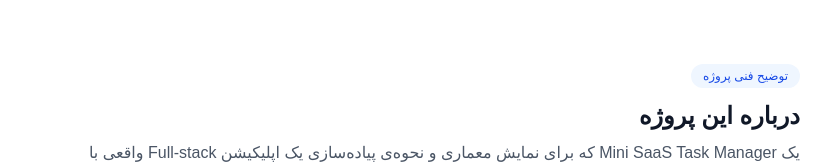
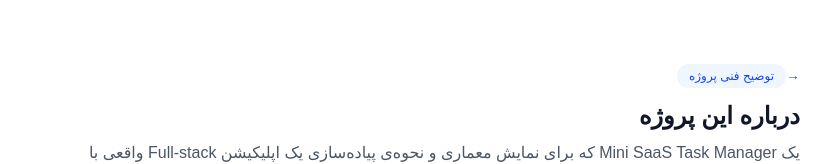
Before and after one commit to trixcoding/SaaS-TaskManager, a Next.js app in the folder myapp/: page /about in a window 1280 px wide. Shown: the top 164 px of the page, without its empty margins (224-1056 px from the left). Built offline with nearby package versions, Linux system fonts and the light colour scheme.

Commit message:
Update page.tsx

```diff
--- a/myapp/app/about/page.tsx
+++ b/myapp/app/about/page.tsx
@@ -7,7 +7,7 @@ export default function AboutPage() {
         {/* Header */}
         <section className="mb-10">
           <Link href="/dashboard" className="text-sm text-blue-600 hover:underline">
-
+ →
           </Link>
 
           <span className="inline-block bg-blue-50 text-blue-700 text-xs font-medium px-3 py-1 rounded-full mt-4 mb-3">
```
